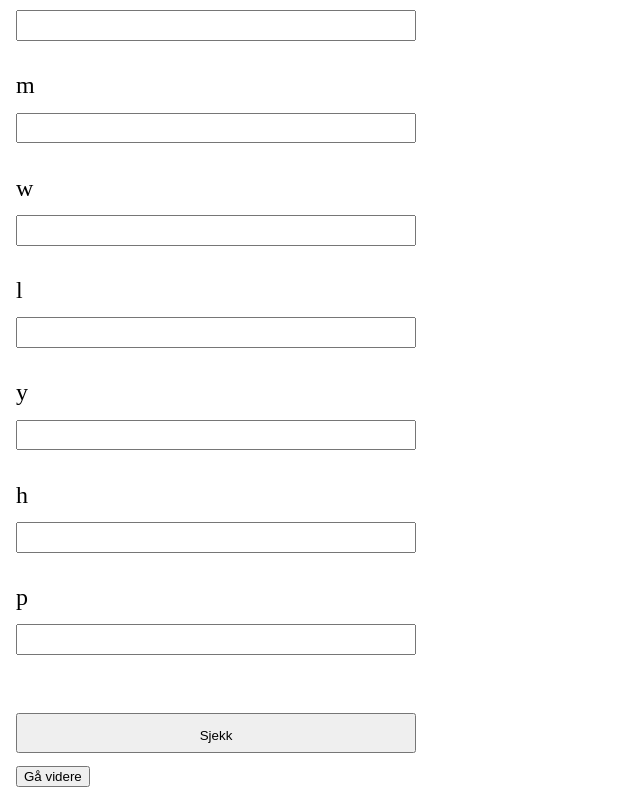
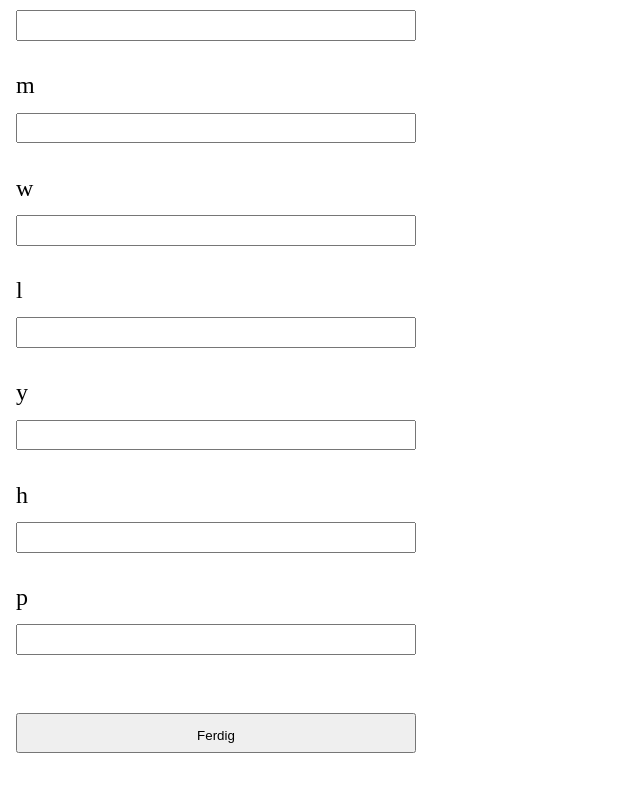
Before and after one commit to ferntberner/ferntberner.github.io, a plain HTML site: page skjema.html in a window 1280 px wide. Shown: the part 538-1333 px from the top of the page, without its empty margins (0-640 px from the left). After the commit the page ends 1312 px from the top, so only its background shows below. Drawn offline with nearby package versions, Linux system fonts and the light colour scheme.

Commit message:
Feil ved oppdatering i skjema.html

```diff
--- a/skjema.html
+++ b/skjema.html
@@ -30,7 +30,7 @@
         </div>
     </div>
     <h1>Skjema 1</h1>
-    <form name = "skjema"  onsubmit = "return sjekkInput()" method = "post">
+    <form name = "skjema" action = "skjema2.html" onsubmit = "return sjekkInput()" method = "post">
         <label id = "input1Label">g</label>
         <input type = "text" name = "input1"/>
         <div id = "input1Feil"></div>
@@ -64,7 +64,6 @@
         <div id = "input8Feil"></div>
         <br/>
         <div id = "feil"></div>
-        <input type = "submit" value = "Sjekk" name = "Sjekk" class = "submit"/>
-        <a href="skjema2.html"><button>Gå videre</button></a>
+        <input type = "submit" value = "Ferdig" name = "Ferdig" class = "submit"/>
     </form>
 </body>
```
